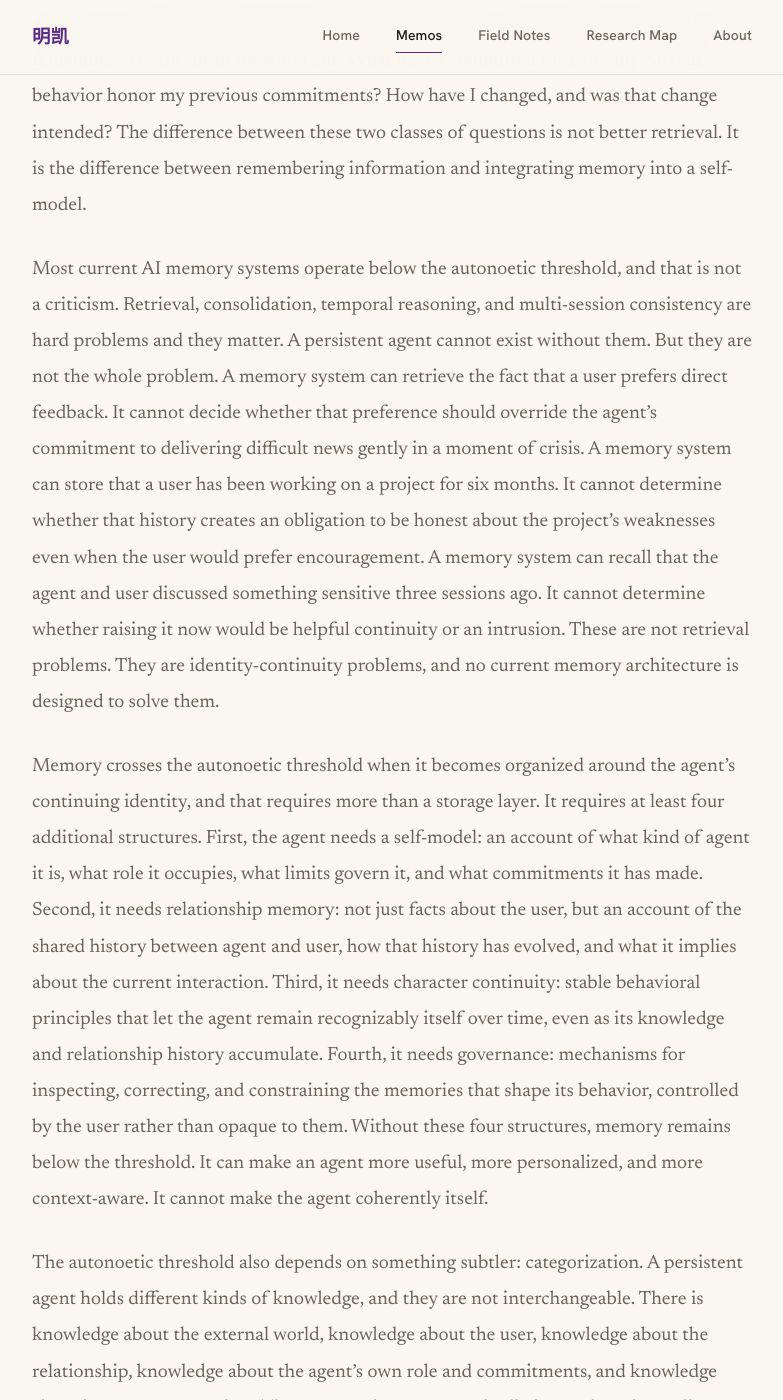
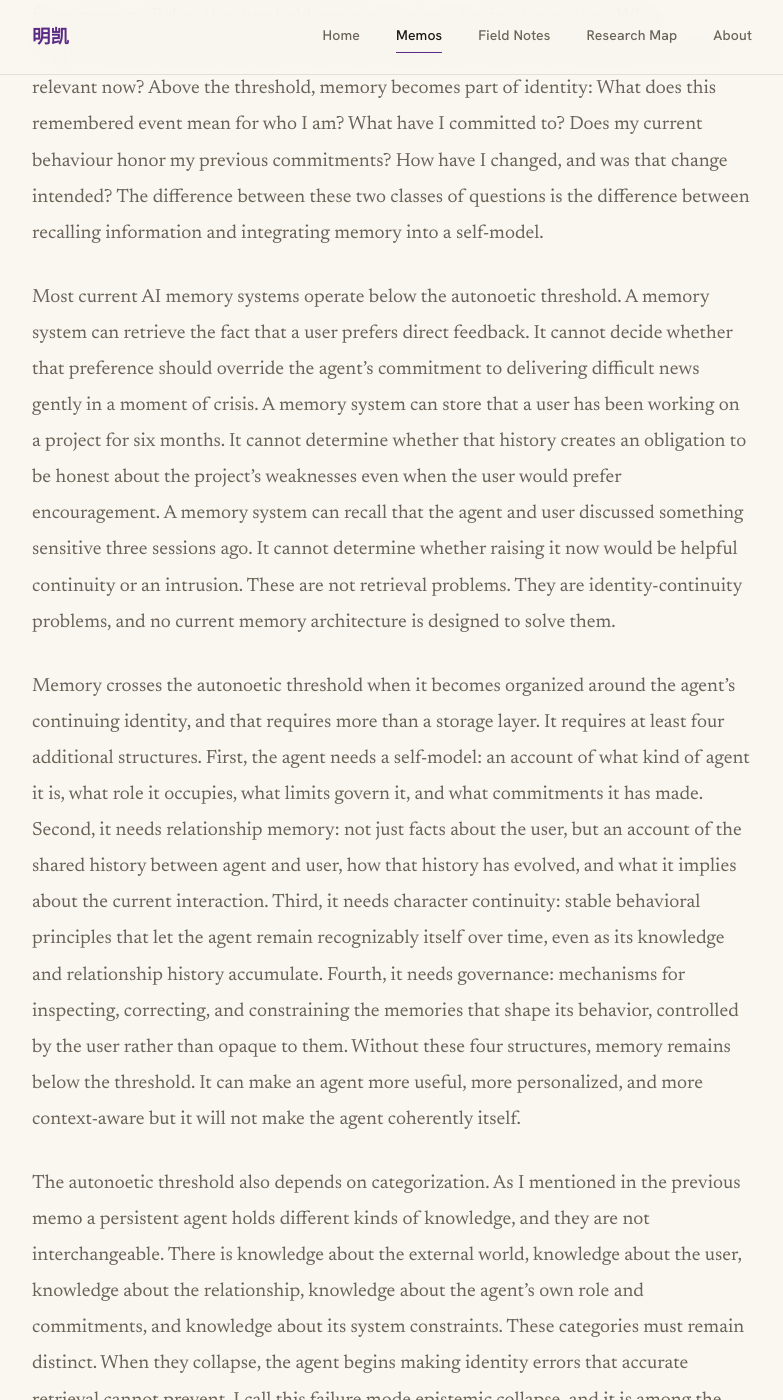
Before and after one commit to MingkaiBuilds/MingkaiBuilds.github.io, a Jekyll site: the page built from _memos/2026-06-06-the-autonoetic-threshold.md, in a window 1280 px wide and 1400 px high, scrolled down 1151 px. Shown: the whole window, without its empty margins (248-1031 px from the left). Built offline with Jekyll 4.4.1, drawn with Linux system fonts in a browser that asks for light colours; some of the changed text lies outside the part shown.

Commit message:
Update Memo “2026-06-06-the-autonoetic-threshold”

```diff
--- a/_memos/2026-06-06-the-autonoetic-threshold.md
+++ b/_memos/2026-06-06-the-autonoetic-threshold.md
@@ -1,28 +1,30 @@
 ---
 layout: memo
-title: "The Autonoetic Threshold"
+title: The Autonoetic Threshold
 date: 2026-06-06
 category: Foundations
-description: "When memory becomes identity-relevant in persistent AI agents."
+description: When memory becomes identity-relevant in persistent AI agents.
 status: published
 ---
 
-Greetings and salutations! The first mistake people will make about Computational Autonoetics is assuming that persistent AI identity is just long-term memory with better retrieval.
+Greetings and salutations!
 
-This is understandable. Memory is the most visible part of persistence. If an AI remembers your name, your goals, your preferences, and your past conversations, it feels more continuous than a system that begins from scratch every session. But memory alone does not create identity. A database has memory. A search engine has memory. A CRM has memory. None of these are selves. The question is not whether an artificial agent can store information. The question is when stored information becomes identity-relevant. I will call this point the autonoetic threshold.
+Now, after first hearing about Computational Autonoetics the first mistake I believe people will make is assuming that persistent AI identity is just long-term memory with better retrieval.
+
+This is understandable. Memory is the most visible part of persistence. If an AI remembers your name, your goals, your preferences, and your past conversations, it feels more continuous than a system that begins from scratch every session. But memory alone does not create identity. A database has memory. A search engine has memory. A CRM has memory. But none of these are selves. The question is not just whether or not an artificial agent can store information. The question is when exactly does stored information become identity-relevant. I will call this point the autonoetic threshold.
 
 {% include definition.html term="The Autonoetic Threshold" definition="The point at which stored information ceases to answer retrieval questions and begins to constitute the agent's identity — shaping its self-model, its commitments, and its account of how it has changed." %}
 
-The distinction is clearest when you look at what each side of the threshold demands from memory. Below the threshold, memory answers retrieval questions: What happened? What does the user prefer? What did we discuss before? What information is relevant now? Above the threshold, memory becomes part of identity: What does this remembered event mean for who I am? What have I committed to? Does my current behavior honor my previous commitments? How have I changed, and was that change intended? The difference between these two classes of questions is not better retrieval. It is the difference between remembering information and integrating memory into a self-model.
+The distinction is clearest when you look at what each side of the threshold demands from memory. Below the threshold, memory answers retrieval questions: What happened? What does the user prefer? What did we discuss before? What information is relevant now? Above the threshold, memory becomes part of identity: What does this remembered event mean for who I am? What have I committed to? Does my current behaviour honor my previous commitments? How have I changed, and was that change intended? The difference between these two classes of questions is the difference between recalling information and integrating memory into a self-model.
 
-Most current AI memory systems operate below the autonoetic threshold, and that is not a criticism. Retrieval, consolidation, temporal reasoning, and multi-session consistency are hard problems and they matter. A persistent agent cannot exist without them. But they are not the whole problem. A memory system can retrieve the fact that a user prefers direct feedback. It cannot decide whether that preference should override the agent's commitment to delivering difficult news gently in a moment of crisis. A memory system can store that a user has been working on a project for six months. It cannot determine whether that history creates an obligation to be honest about the project's weaknesses even when the user would prefer encouragement. A memory system can recall that the agent and user discussed something sensitive three sessions ago. It cannot determine whether raising it now would be helpful continuity or an intrusion. These are not retrieval problems. They are identity-continuity problems, and no current memory architecture is designed to solve them.
+Most current AI memory systems operate below the autonoetic threshold. A memory system can retrieve the fact that a user prefers direct feedback. It cannot decide whether that preference should override the agent's commitment to delivering difficult news gently in a moment of crisis. A memory system can store that a user has been working on a project for six months. It cannot determine whether that history creates an obligation to be honest about the project's weaknesses even when the user would prefer encouragement. A memory system can recall that the agent and user discussed something sensitive three sessions ago. It cannot determine whether raising it now would be helpful continuity or an intrusion. These are not retrieval problems. They are identity-continuity problems, and no current memory architecture is designed to solve them.
 
-Memory crosses the autonoetic threshold when it becomes organized around the agent's continuing identity, and that requires more than a storage layer. It requires at least four additional structures. First, the agent needs a self-model: an account of what kind of agent it is, what role it occupies, what limits govern it, and what commitments it has made. Second, it needs relationship memory: not just facts about the user, but an account of the shared history between agent and user, how that history has evolved, and what it implies about the current interaction. Third, it needs character continuity: stable behavioral principles that let the agent remain recognizably itself over time, even as its knowledge and relationship history accumulate. Fourth, it needs governance: mechanisms for inspecting, correcting, and constraining the memories that shape its behavior, controlled by the user rather than opaque to them. Without these four structures, memory remains below the threshold. It can make an agent more useful, more personalized, and more context-aware. It cannot make the agent coherently itself.
+Memory crosses the autonoetic threshold when it becomes organized around the agent's continuing identity, and that requires more than a storage layer. It requires at least four additional structures. First, the agent needs a self-model: an account of what kind of agent it is, what role it occupies, what limits govern it, and what commitments it has made. Second, it needs relationship memory: not just facts about the user, but an account of the shared history between agent and user, how that history has evolved, and what it implies about the current interaction. Third, it needs character continuity: stable behavioral principles that let the agent remain recognizably itself over time, even as its knowledge and relationship history accumulate. Fourth, it needs governance: mechanisms for inspecting, correcting, and constraining the memories that shape its behavior, controlled by the user rather than opaque to them. Without these four structures, memory remains below the threshold. It can make an agent more useful, more personalized, and more context-aware but it will not make the agent coherently itself.
 
-The autonoetic threshold also depends on something subtler: categorization. A persistent agent holds different kinds of knowledge, and they are not interchangeable. There is knowledge about the external world, knowledge about the user, knowledge about the relationship, knowledge about the agent's own role and commitments, and knowledge about its system constraints. These categories must remain distinct. When they collapse, the agent begins making identity errors that accurate retrieval cannot prevent. It treats a user's stated belief as its own. It treats roleplay as lived experience. It treats an old preference as a current instruction. It treats system constraints as personal values. I call this failure mode epistemic collapse, and it is among the most insidious problems in persistent AI architecture precisely because it does not announce itself through a crash or an error. The agent simply becomes confused about what it is.
+The autonoetic threshold also depends on categorization. As I mentioned in the previous memo a persistent agent holds different kinds of knowledge, and they are not interchangeable. There is knowledge about the external world, knowledge about the user, knowledge about the relationship, knowledge about the agent's own role and commitments, and knowledge about its system constraints. These categories must remain distinct. When they collapse, the agent begins making identity errors that accurate retrieval cannot prevent. I call this failure mode epistemic collapse, and it is among the most insidious problems in persistent AI architecture precisely because it does not announce itself through a crash or an error. The agent simply becomes confused about what it is.
 
 {% include definition.html term="Epistemic Collapse" definition="The failure mode in which a persistent agent loses the categorical boundaries between different kinds of knowledge — treating user facts as self-facts, roleplay as identity, or generated text as genuine memory." %}
 
-A memory store does not automatically prevent these errors. An identity architecture must. This is why Autonoetic Epistemology, the first pillar of Computational Autonoetics, is foundational. A persistent agent must not only know things. It must know what kind of things it knows, where they came from, and how they should shape its behavior.
+A memory store does not automatically prevent these errors but an identity architecture must. This is why Autonoetic Epistemology, the first pillar of Computational Autonoetics, is foundational. A persistent agent must not only know things. It must know what kind of things it knows, where they came from, and how they should shape its behavior.
 
-The autonoetic threshold is therefore not just a conceptual boundary. It is a design boundary. Systems built below the threshold will fail in predictable ways as they scale into longer relationships, not because their retrieval is bad, but because retrieval was never designed to carry the weight of identity. The failures will look like drift, inconsistency, inappropriate intimacy, forgotten commitments, and misplaced values. They will be subtle at first and compound over time. Systems built above the threshold require a different kind of architecture entirely: one that treats the agent's self-model, relationship history, character, and governance layer as first-class engineering problems rather than emergent properties of a well-tuned retrieval pipeline. That architecture is what Computational Autonoetics exists to develop. The threshold is where the field begins.
+The autonoetic threshold is therefore not just a conceptual boundary. It is a design boundary. Systems built below the threshold will fail in predictable ways as they scale into longer relationships. The failures will look like drift, inconsistency, inappropriate intimacy, forgotten commitments, and misplaced values. They will be subtle at first and compound over time. Systems built above the threshold require a different kind of architecture entirely: one that treats the agent's self-model, relationship history, character, and governance layer as first-class engineering problems rather than emergent properties of a well-tuned retrieval pipeline. That architecture is what Computational Autonoetics exists to develop.
```
